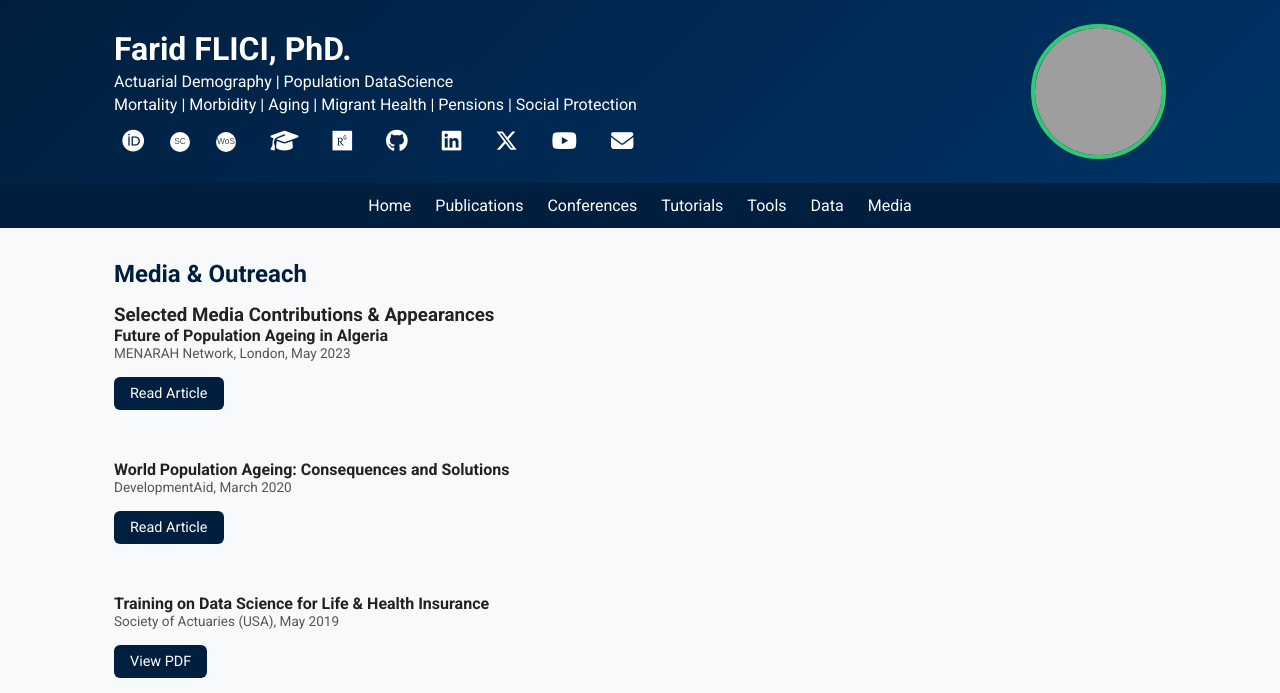
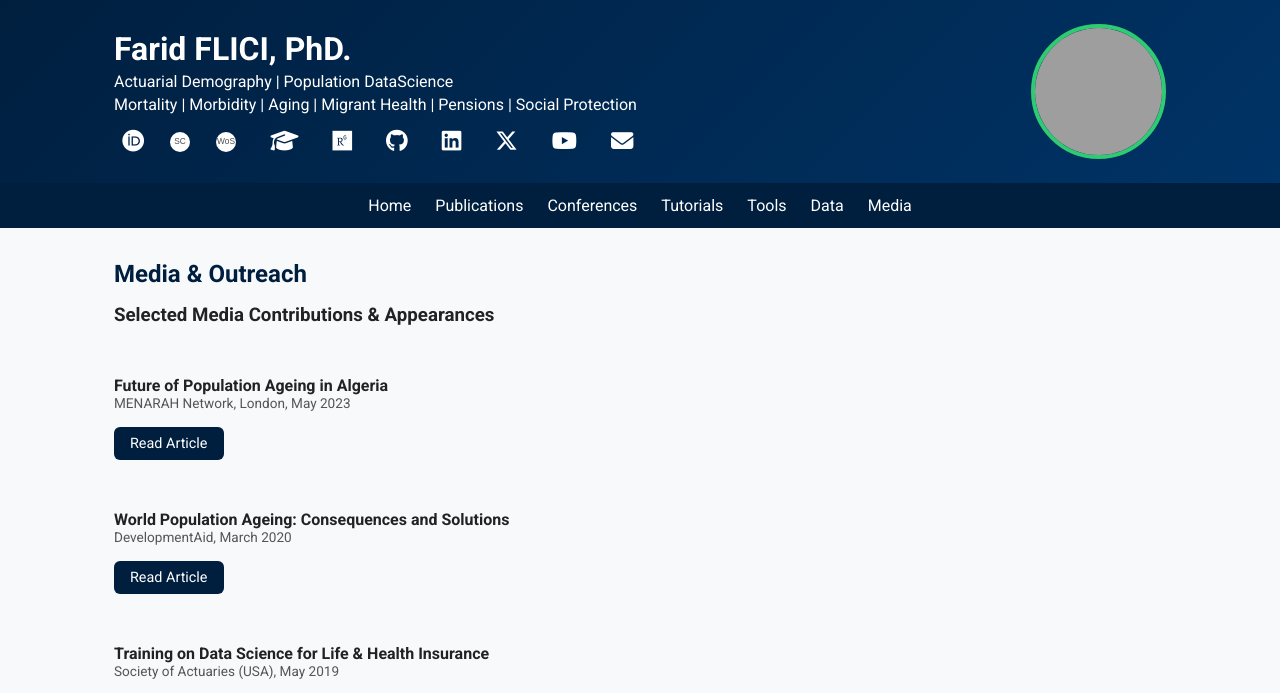
Before and after one commit to Farid-FLICI/farid-flici.github.io, a Jekyll site: the page media3.html, which Jekyll copies as it is, in a window 1280 px wide and 1369 px high. Shown: the top 693 px of the window. Built offline with Jekyll 4.4.1, drawn with Linux system fonts in a browser that asks for light colours; grey boxes are pictures that could not be loaded.

Commit message:
Update media3.html

```diff
--- a/media3.html
+++ b/media3.html
@@ -157,7 +157,7 @@ function copyEmail(e) {
 
   <div class="dataset">
 
-    <h3>Selected Media Contributions & Appearances</h3>
+    <h3 style="margin-bottom:50px;">Selected Media Contributions & Appearances</h3>
 
     <div class="dataset-grid">
 
```
